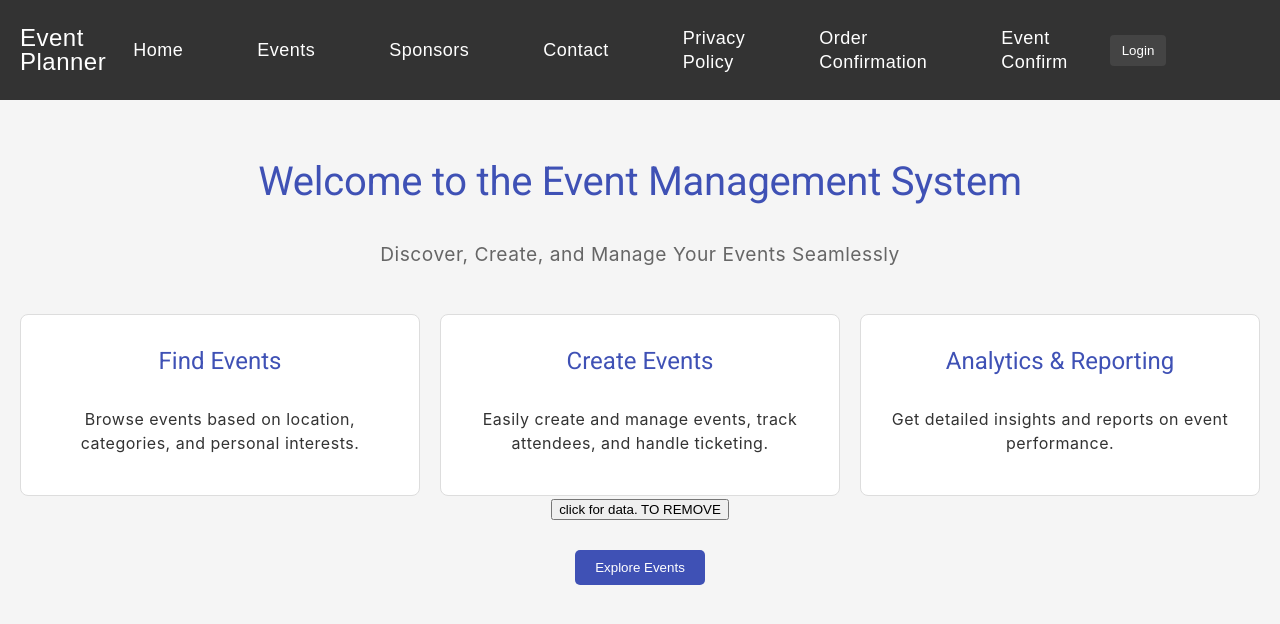
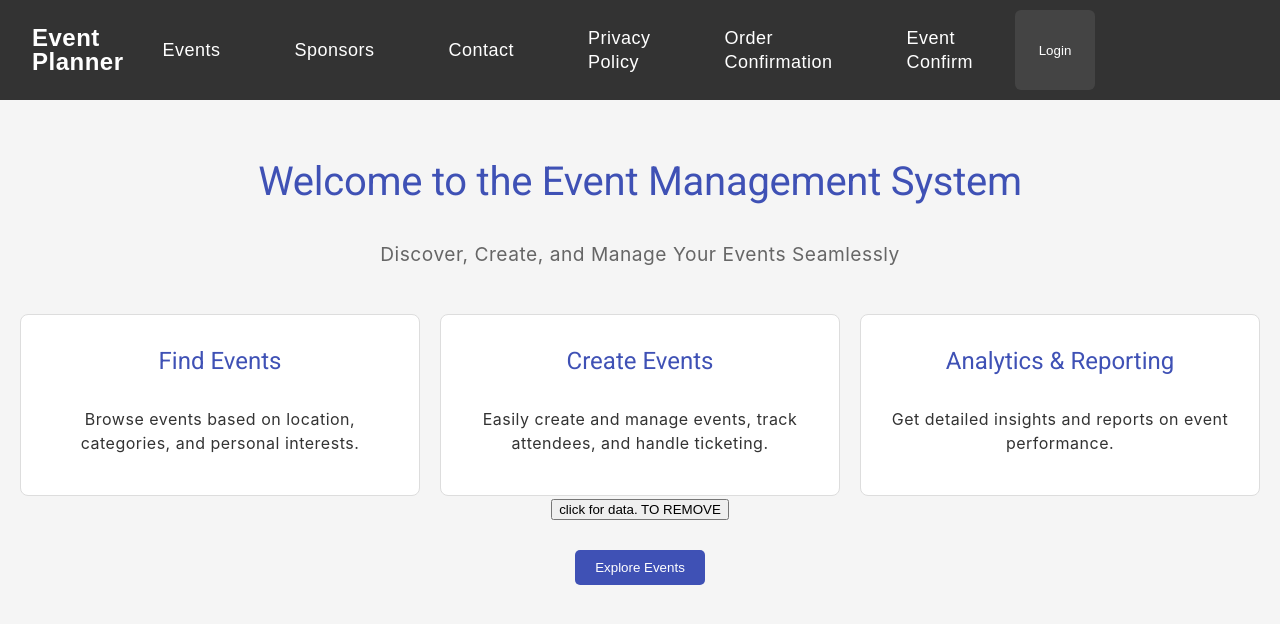
Before and after one commit to e-seet/INF2003, an Angular app in the folder frontend/: page / in a window 1280 px wide. Shown: the top 624 px of the page. Built offline with nearby package versions, Linux system fonts and the light colour scheme.

Commit message:
updated navbar

```diff
--- a/frontend/src/app/navbar/navbar.component.css
+++ b/frontend/src/app/navbar/navbar.component.css
@@ -9,12 +9,27 @@
   font-family: "ibm-plex sans-regular", Arial, sans-serif;
   font-size: 18px;
   height: 100px;
+  box-shadow: 0 4px 8px rgba(0, 0, 0, 0.1);
 }
 
 /* Navbar left section (logo) styling */
 .navbar-left {
   display: flex;
   align-items: center;
+}
+
+/* Navbar logo styling */
+.navbar-logo {
+  font-size: 24px;
+  font-weight: bold;
+  color: #fff;
+  text-decoration: none;
+  padding: 8px 12px;
+  transition: transform 0.2s;
+}
+
+.navbar-logo:hover {
+  transform: scale(1.1);
 }
 
 /* Navbar menu list styling */
@@ -39,12 +54,13 @@
   color: #fff;
   padding: 8px 12px;
   border-radius: 4px;
-  transition: background-color 0.3s;
+  transition: background-color 0.3s, transform 0.2s;
 }
 
 /* Hover effect for links */
 .navbar-link:hover {
   background-color: #575757;
+  transform: scale(1.05);
 }
 
 /* Navbar right section (buttons) styling */
@@ -58,14 +74,21 @@
   background-color: #444;
   color: #fff;
   border: none;
-  padding: 8px 12px;
+  padding: 12px;
   margin-left: 15px;
   cursor: pointer;
-  border-radius: 4px;
-  transition: background-color 0.3s;
+  border-radius: 6px;
+  width: 80px;
+  height: 80px;
+  display: flex;
+  justify-content: center;
+  align-items: center;
+  text-align: center;
+  transition: background-color 0.3s, transform 0.2s;
 }
 
 /* Hover effect for buttons */
 .navbar-button:hover {
   background-color: #575757;
+  transform: scale(1.05);
 }
--- a/frontend/src/app/navbar/navbar.component.html
+++ b/frontend/src/app/navbar/navbar.component.html
@@ -1,12 +1,9 @@
 <nav class="navbar">
   <div class="navbar-container">
     <div class="navbar-left">
-      <a href="#" class="navbar-logo">Event Planner</a>
+      <a href="/home" class="navbar-logo">Event Planner</a>
     </div>
     <ul class="navbar-menu">
-      <li class="navbar-item">
-        <a routerLink="/home" class="navbar-link">Home</a>
-      </li>
       <li class="navbar-item">
         <a routerLink="/events" class="navbar-link">Events</a>
       </li>
@@ -20,34 +17,25 @@
         <a routerLink="/privacy-policy" class="navbar-link">Privacy Policy</a>
       </li>
       <li class="navbar-item">
-        <a routerLink="/order-confirmation" class="navbar-link"
-          >Order Confirmation</a
-        >
+        <a routerLink="/order-confirmation" class="navbar-link">Order Confirmation</a>
       </li>
       <li class="navbar-item">
         <a routerLink="/event-confirm" class="navbar-link">Event Confirm</a>
-      </li>
-      <li *ngIf="isLoggedIn" class="navbar-item">
-        <a routerLink="/user-dashboard" class="navbar-link">User Dashboard</a>
       </li>
       <li *ngIf="isLoggedIn" class="navbar-item">
         <a routerLink="/create-event" class="navbar-link">Create Event</a>
       </li>
     </ul>
     <div class="navbar-right">
-      <!-- Show Login button only if the user is not logged in -->
       <button *ngIf="!isLoggedIn" class="navbar-button" routerLink="/login">
         Login
       </button>
-
-      <!-- Show Logout and Edit Profile buttons only if the user is logged in -->
+      <button *ngIf="isLoggedIn" class="navbar-button" routerLink="/user-dashboard">
+        User Dashboard
+      </button>
       <button *ngIf="isLoggedIn" class="navbar-button" (click)="logout()">
         Logout
-      </button>
-      <button *ngIf="isLoggedIn" class="navbar-button" routerLink="/profile">
-        Edit Profile
       </button>
     </div>
   </div>
 </nav>
-<router-outlet></router-outlet>
```
